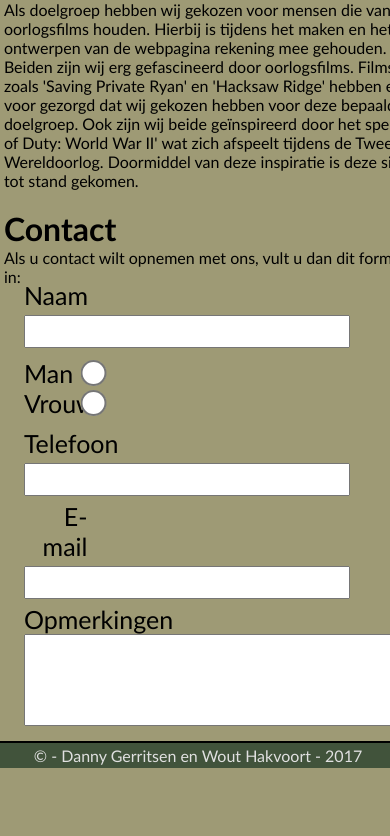
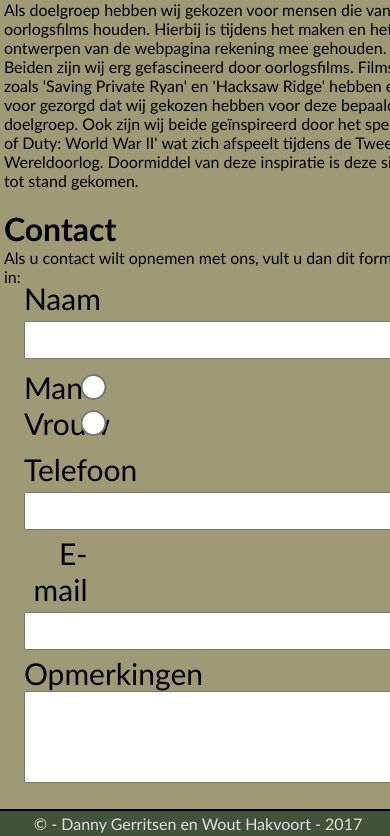
Before and after one commit to dannyger97/Fletnix, a PHP site: page /about.html in a window 390 px wide; the page is wider, and only the part inside the window is pictured. Shown: the part 452-1288 px from the top of that part. Before the commit the page ends 1220 px from the top of that part, so only its background shows below. Run offline with PHP 8.4, Linux system fonts and the light colour scheme.

Commit message:
Contactpagina bijna af, css aanpassingen mobiel

```diff
--- a/Fletnix/css/styles.css
+++ b/Fletnix/css/styles.css
@@ -117,6 +117,7 @@
     .content textarea{
         overflow:hidden;
         resize:none;
+        margin-bottom: 10px;
     }
 
     .geslacht-container{
@@ -251,7 +252,7 @@
 
     .content form{
         margin-left:20px;
-        font-size:25px;
+        font-size:30px;
         width:100%;
         margin-top:-25px;
         margin-bottom:10px;
@@ -261,7 +262,7 @@
     }
 
     .content input{
-        font-size:25px;
+        font-size:30px;
         margin-top:5px;
         margin-bottom:5px;
     }
@@ -276,6 +277,7 @@
     .content textarea{
         overflow:hidden;
         resize:none;
+        margin-bottom: 10px;
     }
 
     .geslacht-container{
```
